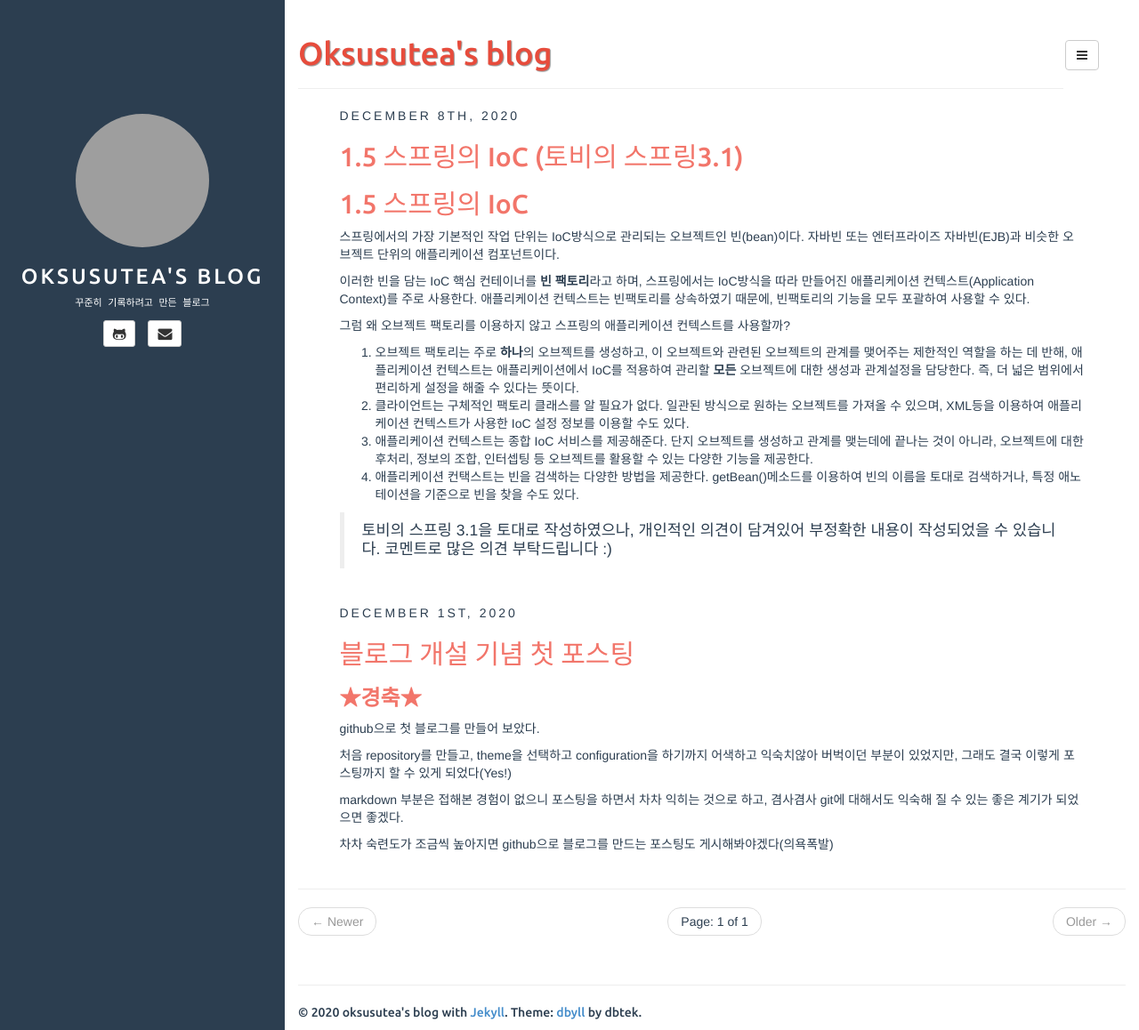
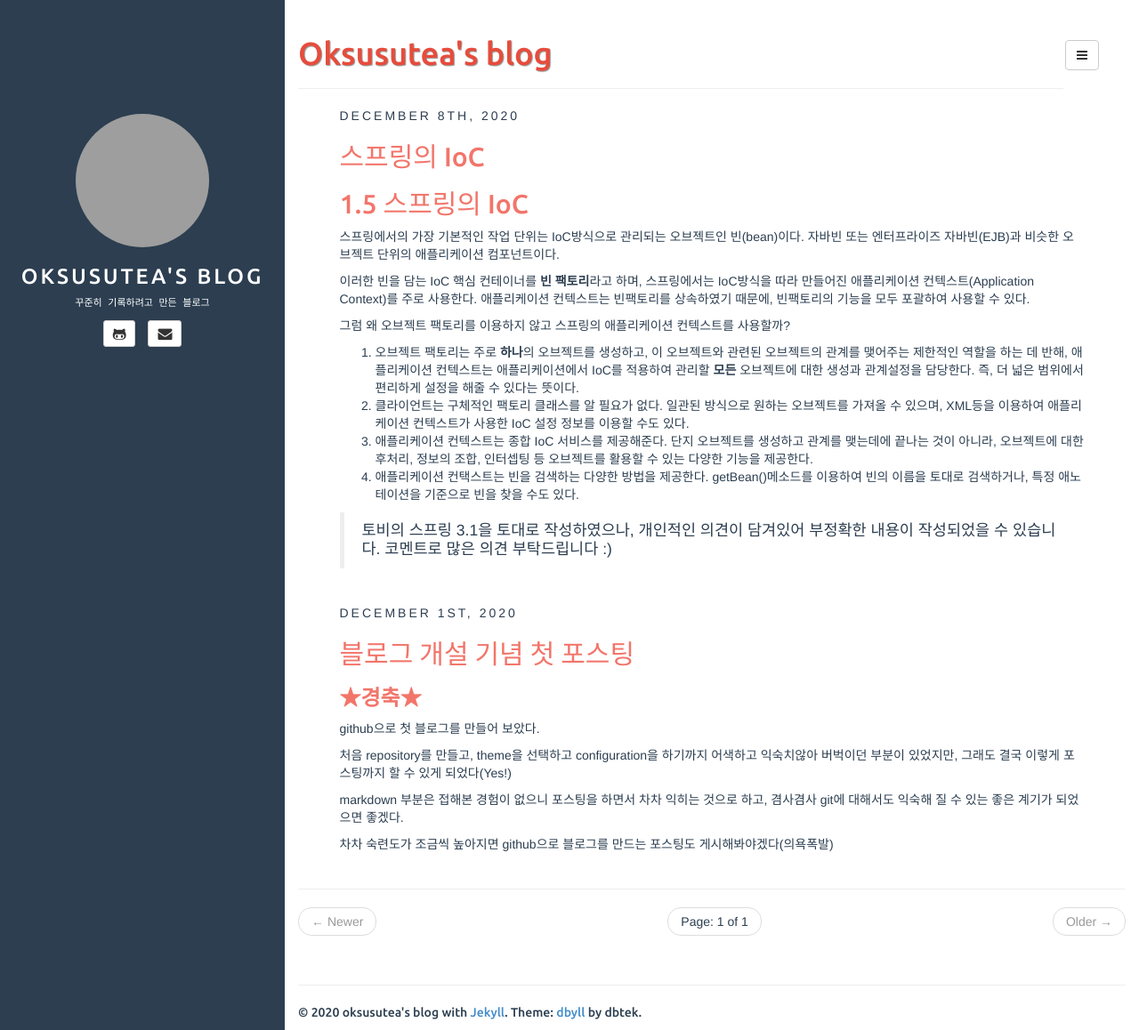
Before and after one commit to oksusutea/oksusutea.github.io, a Jekyll site: the page built from index.html, in a window 1280 px wide and 1158 px high. Shown: the whole window at 89% size. Built offline with Jekyll 4.4.1, drawn with Linux system fonts in a browser that asks for light colours; the list of posts is cut into pages by our own code; grey boxes are pictures that could not be loaded.

Commit message:
재업로드

```diff
--- a/_posts/2020-12-08-TIL.md
+++ b/_posts/2020-12-08-TIL.md
@@ -1,8 +1,8 @@
 ---
 layout: post
-title: 1.5 스프링의 IoC (토비의 스프링3.1)
+title: 스프링의 IoC
 categories: [Spring Framework]
-tags: [TIL,Spring Framework]
+tags: [TIL, Spring Framework]
 fullview: true
 comments: true
 ---
```
